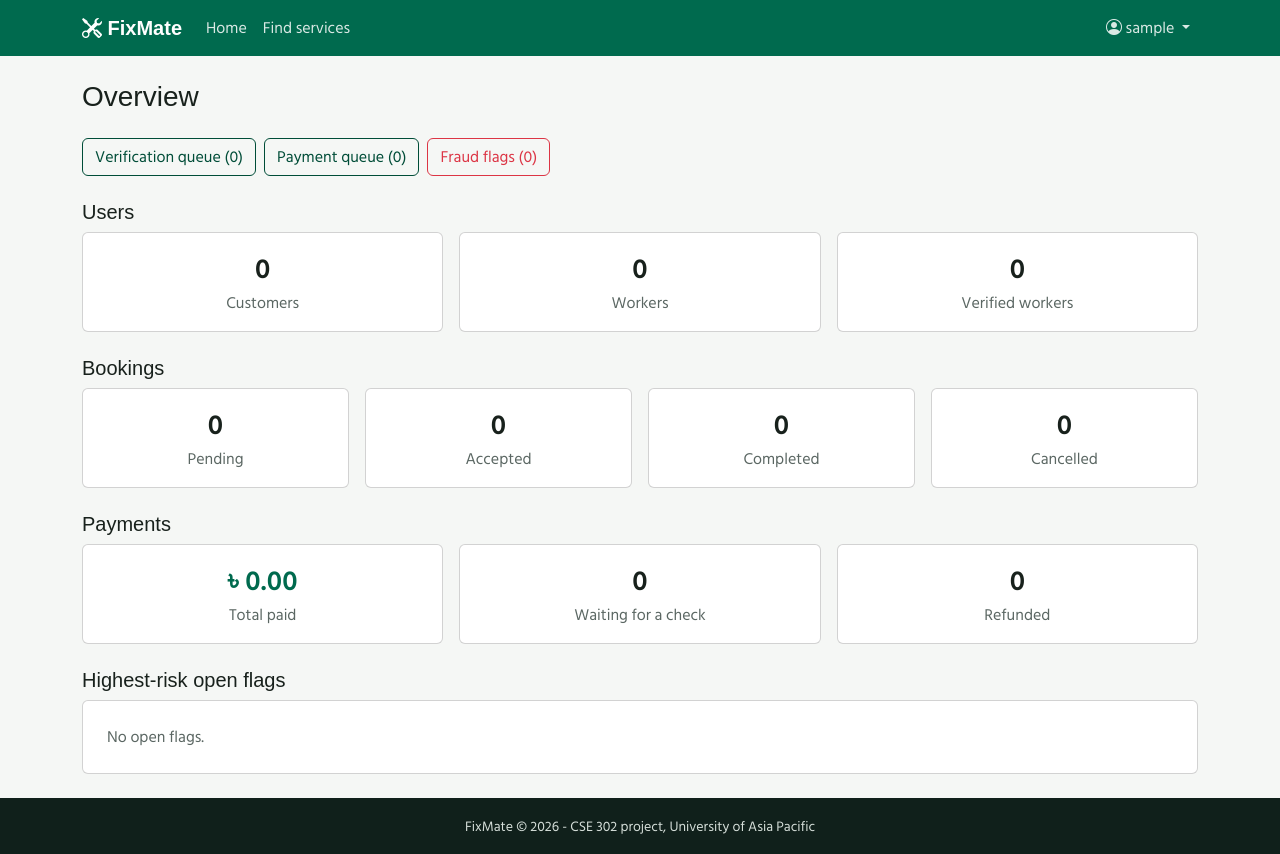
After one commit to mahidhasan01/FixMate, a Django app: page /payments/staff/overview/ in a window 1280 px wide. The commit adds this page. Run offline with Django 5.2, Linux system fonts and the light colour scheme; the visitor is signed in with stand-in values (Sample User, id 1); data comes from the database, SQL or seed files in the repository; data that the repository does not hold is empty; some libraries are stand-ins or nearby versions; some web fonts are replaced.

Commit message:
added an overview page for staff with all the main numbers

```diff
--- a/accounts_app/views.py
+++ b/accounts_app/views.py
@@ -18,7 +18,7 @@ def choose_role(request):
 def after_login(request):
     messages.success(request, f'Welcome back, {request.user.username}!')
     if request.user.is_staff:
-        return redirect('admin:index')
+        return redirect('payment_app:admin_overview')
     return redirect('booking_app:dashboard')
 
 
--- a/payment_app/urls.py
+++ b/payment_app/urls.py
@@ -12,4 +12,5 @@ urlpatterns = [
     path('<int:pk>/receipt/', views.receipt, name='receipt'),
     path('<int:pk>/refund/', views.payment_refund, name='payment_refund'),
     path('history/', views.payment_history, name='payment_history'),
+    path('staff/overview/', views.admin_overview, name='admin_overview'),
 ]
--- a/payment_app/views.py
+++ b/payment_app/views.py
@@ -5,8 +5,8 @@ from django.contrib.auth.decorators import login_required
 from django.db.models import Sum
 from django.shortcuts import get_object_or_404, redirect, render
 
-from accounts_app.models import User
-from booking_app.models import Booking
+from accounts_app.models import CustomerProfile, User, WorkerProfile, WorkerVerification
+from booking_app.models import Booking, FraudAnomalyFlag
 
 from .forms import PaymentForm
 from .models import Payment
@@ -158,3 +158,31 @@ def payment_history(request):
     total = payments.filter(payment_status=Payment.PAID).aggregate(Sum('amount'))['amount__sum'] or 0
     payments = payments.order_by('-payment_date')
     return render(request, 'payment_app/payment_history.html', {'payments': payments, 'total': total})
+
+
+@login_required
+def admin_overview(request):
+    if not request.user.is_staff:
+        messages.error(request, "You don't have access to that page.")
+        return redirect('home')
+
+    total_paid = Payment.objects.filter(payment_status=Payment.PAID).aggregate(Sum('amount'))['amount__sum'] or 0
+    open_flags = FraudAnomalyFlag.objects.filter(flag_status=FraudAnomalyFlag.OPEN)
+
+    context = {
+        'customer_count': User.objects.filter(role=User.CUSTOMER).count(),
+        'worker_count': User.objects.filter(role=User.WORKER).count(),
+        'verified_count': WorkerProfile.objects.filter(verified_badge=True).count(),
+        'pending_bookings': Booking.objects.filter(status=Booking.PENDING).count(),
+        'accepted_bookings': Booking.objects.filter(status=Booking.ACCEPTED).count(),
+        'completed_bookings': Booking.objects.filter(status=Booking.COMPLETED).count(),
+        'cancelled_bookings': Booking.objects.filter(status=Booking.CANCELLED).count(),
+        'total_paid': total_paid,
+        'payments_to_check': Payment.objects.filter(payment_status=Payment.PENDING).exclude(payment_method=Payment.CASH).count(),
+        'refunded_count': Payment.objects.filter(payment_status=Payment.REFUNDED).count(),
+        'ids_waiting': CustomerProfile.objects.filter(verification_status=CustomerProfile.PENDING).count(),
+        'documents_waiting': WorkerVerification.objects.filter(verification_status=WorkerVerification.PENDING).count(),
+        'open_flag_count': open_flags.count(),
+        'top_flags': open_flags.order_by('-risk_score', '-created_date')[:5],
+    }
+    return render(request, 'payment_app/admin_overview.html', context)
--- a/templates/partials/_navbar.html
+++ b/templates/partials/_navbar.html
@@ -38,6 +38,7 @@
                                 <li><a class="dropdown-item" href="{% url 'payment_app:payment_history' %}">Earnings</a></li>
                             {% endif %}
                             {% if user.is_staff %}
+                                <li><a class="dropdown-item" href="{% url 'payment_app:admin_overview' %}">Overview</a></li>
                                 <li><a class="dropdown-item" href="{% url 'accounts_app:verification_queue' %}">Verification queue</a></li>
                                 <li><a class="dropdown-item" href="{% url 'payment_app:payment_queue' %}">Payment queue</a></li>
                                 <li><a class="dropdown-item" href="{% url 'booking_app:flag_list' %}">Fraud flags</a></li>
--- /dev/null
+++ b/templates/payment_app/admin_overview.html
@@ -0,0 +1,75 @@
+{% extends 'base.html' %}
+
+{% block title %}Overview - FixMate{% endblock %}
+
+{% block content %}
+    <h1 class="h3 mb-4">Overview</h1>
+
+    <div class="d-flex flex-wrap gap-2 mb-4">
+        <a href="{% url 'accounts_app:verification_queue' %}" class="btn btn-outline-primary">
+            Verification queue ({{ ids_waiting|add:documents_waiting }})
+        </a>
+        <a href="{% url 'payment_app:payment_queue' %}" class="btn btn-outline-primary">
+            Payment queue ({{ payments_to_check }})
+        </a>
+        <a href="{% url 'booking_app:flag_list' %}" class="btn btn-outline-danger">
+            Fraud flags ({{ open_flag_count }})
+        </a>
+    </div>
+
+    <h2 class="h5">Users</h2>
+    <div class="row g-3 mb-4">
+        <div class="col-6 col-md-4">
+            <div class="card text-center p-3"><div class="fs-3 fw-bold">{{ customer_count }}</div><div class="text-body-secondary">Customers</div></div>
+        </div>
+        <div class="col-6 col-md-4">
+            <div class="card text-center p-3"><div class="fs-3 fw-bold">{{ worker_count }}</div><div class="text-body-secondary">Workers</div></div>
+        </div>
+        <div class="col-6 col-md-4">
+            <div class="card text-center p-3"><div class="fs-3 fw-bold">{{ verified_count }}</div><div class="text-body-secondary">Verified workers</div></div>
+        </div>
+    </div>
+
+    <h2 class="h5">Bookings</h2>
+    <div class="row g-3 mb-4">
+        <div class="col-6 col-md-3">
+            <div class="card text-center p-3"><div class="fs-3 fw-bold">{{ pending_bookings }}</div><div class="text-body-secondary">Pending</div></div>
+        </div>
+        <div class="col-6 col-md-3">
+            <div class="card text-center p-3"><div class="fs-3 fw-bold">{{ accepted_bookings }}</div><div class="text-body-secondary">Accepted</div></div>
+        </div>
+        <div class="col-6 col-md-3">
+            <div class="card text-center p-3"><div class="fs-3 fw-bold">{{ completed_bookings }}</div><div class="text-body-secondary">Completed</div></div>
+        </div>
+        <div class="col-6 col-md-3">
+            <div class="card text-center p-3"><div class="fs-3 fw-bold">{{ cancelled_bookings }}</div><div class="text-body-secondary">Cancelled</div></div>
+        </div>
+    </div>
+
+    <h2 class="h5">Payments</h2>
+    <div class="row g-3 mb-4">
+        <div class="col-md-4">
+            <div class="card text-center p-3"><div class="fs-3 fw-bold listing-price">৳ {{ total_paid|floatformat:2 }}</div><div class="text-body-secondary">Total paid</div></div>
+        </div>
+        <div class="col-6 col-md-4">
+            <div class="card text-center p-3"><div class="fs-3 fw-bold">{{ payments_to_check }}</div><div class="text-body-secondary">Waiting for a check</div></div>
+        </div>
+        <div class="col-6 col-md-4">
+            <div class="card text-center p-3"><div class="fs-3 fw-bold">{{ refunded_count }}</div><div class="text-body-secondary">Refunded</div></div>
+        </div>
+    </div>
+
+    <h2 class="h5">Highest-risk open flags</h2>
+    <div class="card">
+        <div class="card-body p-4">
+            {% for flag in top_flags %}
+                <p class="mb-2">
+                    <span class="badge {% if flag.risk_score >= 40 %}badge-status-red{% elif flag.risk_score >= 35 %}badge-status-orange{% else %}badge-status-grey{% endif %}">{{ flag.risk_score }}</span>
+                    {{ flag.get_anomaly_type_display }} - {{ flag.user.username }}
+                </p>
+            {% empty %}
+                <p class="text-body-secondary mb-0">No open flags.</p>
+            {% endfor %}
+        </div>
+    </div>
+{% endblock %}
```
